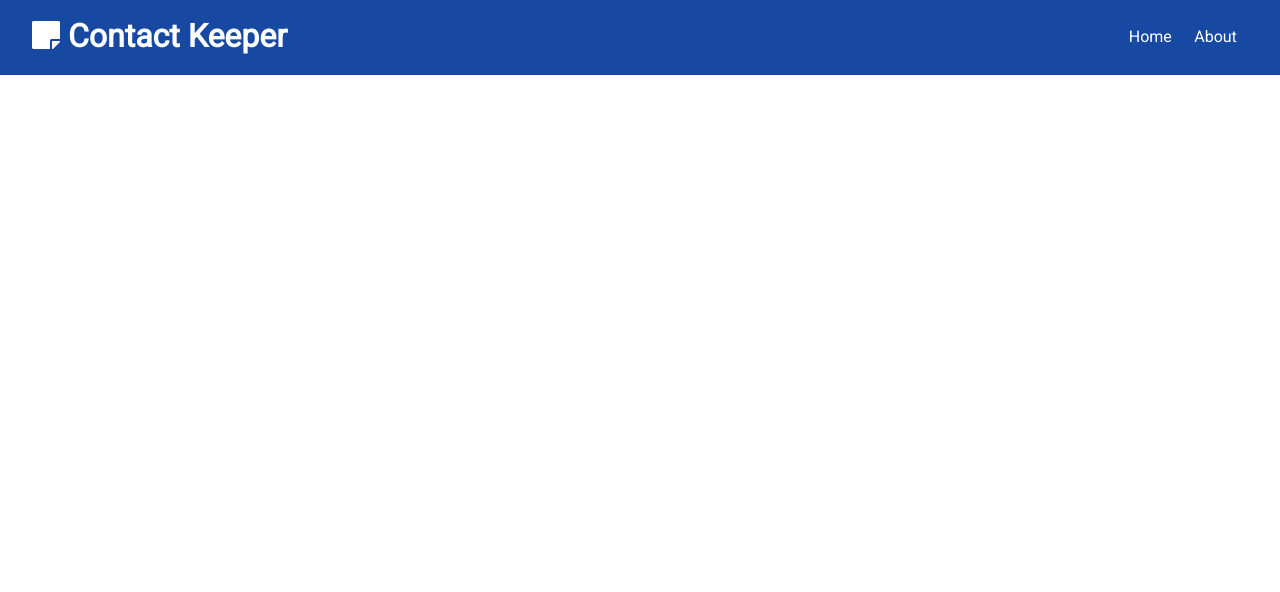
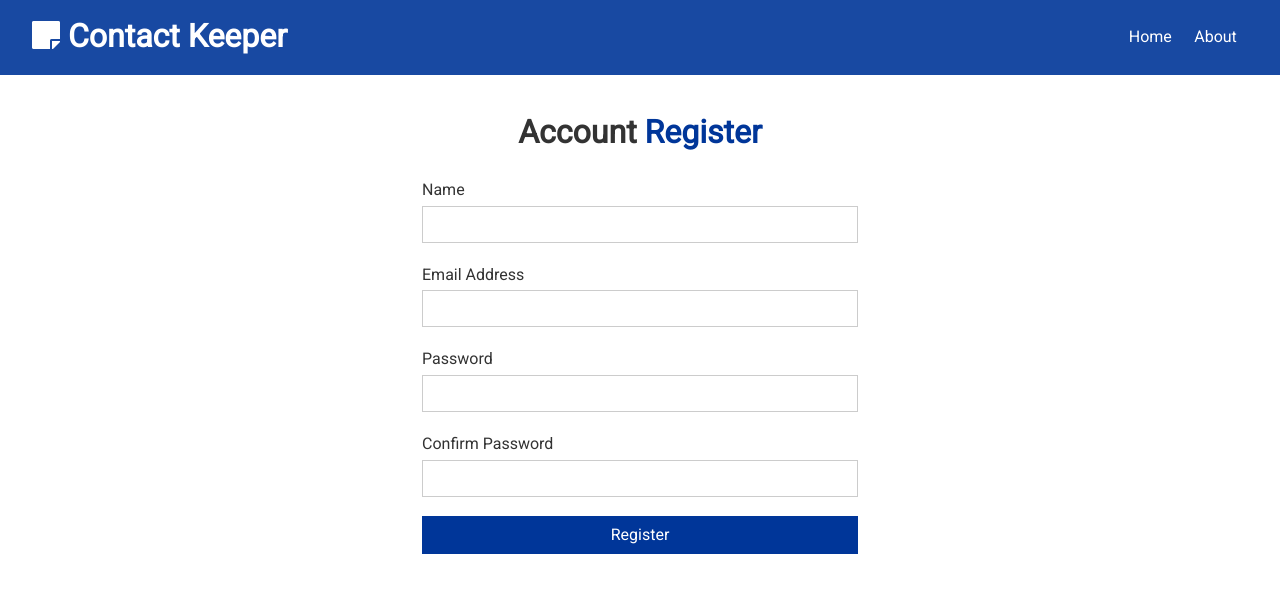
Before and after one commit to AF3204/contactKeeperAfd, a React (Create React App) app in the folder client/: page /register in a window 1280 px wide. Shown: the top 592 px of the page. Built offline with nearby package versions, Linux system fonts and the light colour scheme.

Commit message:
ADDED: Alert Context Part 1

```diff
--- a/client/src/App.js
+++ b/client/src/App.js
@@ -11,6 +11,12 @@
 // Auth
 import AuthState from './context/auth/AuthState';
 
+// Reverted on this day=> 20210823: AlertState
+import AlertState from './context/alert/AlertState'
+import Alerts from './components/layout/Alerts.js'
+import Login from './components/auth/Login';
+import Register from './components/auth/Register';
+
 const App=()=>{
   /**
    * 20210816 - Added the Auth
@@ -18,16 +24,21 @@
   return (
     <AuthState>
       <ContactState>
+      <AlertState>
         <Router>
           <Fragment>
             <Navbar/>
           </Fragment>
+          <Alerts/>
           <Switch>
             <Route exact path='/' component={Home}/>
             <Route exact path='/about' component={About}/>
+            <Route exact path='/login' component={Login} />
+            <Route exact path='/register' component={Register} />
           </Switch>
 
         </Router>
+      </AlertState>
       </ContactState>
     </AuthState>
 
--- /dev/null
+++ b/client/src/components/auth/Login.js
@@ -0,0 +1,83 @@
+import React, { useState, useContext, useEffect } from 'react';
+import AuthContext from '../../context/auth/authContext';
+import AlertContext from '../../context/alert/alertContext';
+
+const Login = props => {
+  const alertContext = useContext(AlertContext);
+  const authContext = useContext(AuthContext);
+
+  const { setAlert } = alertContext;
+  const { login, error, clearErrors, isAuthenticated } = authContext;
+
+//   useEffect(() => {
+//     if (isAuthenticated) {
+//       props.history.push('/');
+//     }
+
+//     if (error === 'Invalid Credentials') {
+//       setAlert(error, 'danger');
+//       clearErrors();
+//     }
+//     // eslint-disable-next-line
+//   }, [error, isAuthenticated, props.history]);
+
+  const [user, setUser] = useState({
+    email: '',
+    password: ''
+  });
+
+  const { email, password } = user;
+
+  const onChange = e => setUser({ ...user, [e.target.name]: e.target.value });
+
+  const onSubmit = e => {
+    e.preventDefault();
+    if (email === '' || password === '') {
+      setAlert('Please fill in all fields', 'danger');
+    } else {
+      login({
+        email,
+        password
+      });
+    }
+  };
+
+  return (
+    <div className='form-container'>
+      <h1>
+        Account <span className='text-primary'>Login</span>
+      </h1>
+      <form onSubmit={onSubmit}>
+        <div className='form-group'>
+          <label htmlFor='email'>Email Address</label>
+          <input
+            id='email'
+            type='email'
+            name='email'
+            value={email}
+            onChange={onChange}
+            required
+          />
+        </div>
+        <div className='form-group'>
+          <label htmlFor='password'>Password</label>
+          <input
+            id='password'
+            type='password'
+            name='password'
+            value={password}
+            onChange={onChange}
+            required
+          />
+        </div>
+        <input
+          type='submit'
+          value='Login'
+          className='btn btn-primary btn-block'
+        />
+      </form>
+    </div>
+  );
+};
+
+export default Login;
--- /dev/null
+++ b/client/src/components/auth/Register.js
@@ -0,0 +1,91 @@
+import React, {useState, useContext} from 'react'
+import AlertContext from '../../context/alert/alertContext';
+
+const Register = props => {
+    const alertContext = useContext(AlertContext);
+
+    const { setAlert } = alertContext;
+
+    const [user, setUser] = useState({
+      name: '',
+      email: '',
+      password: '',
+      password2: ''
+    });
+
+    const { name, email, password, password2 } = user;
+
+    const onChange = e => setUser({ ...user, [e.target.name]: e.target.value });
+
+    const onSubmit = e => {
+      e.preventDefault();
+      if (name === '' || email === '' || password === '') {
+        setAlert('Please enter all fields', 'danger');
+      } else if (password !== password2) {
+        setAlert('Passwords do not match', 'danger');
+      }
+    };
+
+    return (
+      <div className='form-container'>
+        <h1>
+          Account <span className='text-primary'>Register</span>
+        </h1>
+        <form onSubmit={onSubmit}>
+          <div className='form-group'>
+            <label htmlFor='name'>Name</label>
+            <input
+              id='name'
+              type='text'
+              name='name'
+              value={name}
+              onChange={onChange}
+              required
+            />
+          </div>
+          <div className='form-group'>
+            <label htmlFor='email'>Email Address</label>
+            <input
+              id='email'
+              type='email'
+              name='email'
+              value={email}
+              onChange={onChange}
+              required
+            />
+          </div>
+          <div className='form-group'>
+            <label htmlFor='password'>Password</label>
+            <input
+              id='password'
+              type='password'
+              name='password'
+              value={password}
+              onChange={onChange}
+              required
+              minLength='6'
+            />
+          </div>
+          <div className='form-group'>
+            <label htmlFor='password2'>Confirm Password</label>
+            <input
+              id='password2'
+              type='password'
+              name='password2'
+              value={password2}
+              onChange={onChange}
+              required
+              minLength='6'
+            />
+          </div>
+          <input
+            type='submit'
+            value='Register'
+            className='btn btn-primary btn-block'
+          />
+        </form>
+      </div>
+    );
+  };
+
+export default Register
--- /dev/null
+++ b/client/src/components/layout/Alerts.js
@@ -0,0 +1,16 @@
+import React, {useContext} from 'react'
+import AlertContext from '../../context/alert/alertContext'
+
+const Alerts = () => {
+    const alertContext = useContext(AlertContext)
+    return (
+        alertContext.alerts.length>0
+            && alertContext.alerts.map(alert=>{
+                <div key={alert.id} className={`alert alert-${alert.type}`}>
+                    <i className='fas fa-info-circle'/>{alert.msg}
+                </div>
+            })
+    )
+}
+
+export default Alerts
--- /dev/null
+++ b/client/src/context/alert/AlertState.js
@@ -0,0 +1,34 @@
+import React, {useReducer} from 'react';
+import {v4 as uuidv4} from 'uuid';
+import AlertContext from './alertContext';
+import alertReducer from './alertReducer';
+import {SET_ALERT, REMOVE_ALERT} from '../types';
+
+const AlertState = props => {
+  const initialState = [];
+
+  const [state, dispatch] = useReducer(alertReducer, initialState);
+
+  // Set Alert
+  const setAlert = (msg, type, timeout = 5000) => {
+    const id = uuidv4();
+    dispatch({
+      type: SET_ALERT,
+      payload: {msg, type, id},
+    });
+
+    setTimeout(() => dispatch({type: REMOVE_ALERT, payload: id}), timeout);
+  };
+
+  return (
+    <AlertContext.Provider
+      value={{
+        alerts: state,
+        setAlert,
+      }}>
+      {props.children}
+    </AlertContext.Provider>
+  );
+};
+
+export default AlertState;
--- /dev/null
+++ b/client/src/context/alert/alertContext.js
@@ -0,0 +1,5 @@
+import { createContext } from 'react';
+
+const alertContext = createContext();
+
+export default alertContext;
--- /dev/null
+++ b/client/src/context/alert/alertReducer.js
@@ -0,0 +1,12 @@
+import { SET_ALERT, REMOVE_ALERT } from '../types';
+
+export default (state, action) => {
+  switch (action.type) {
+    case SET_ALERT:
+      return [...state, action.payload];
+    case REMOVE_ALERT:
+      return state.filter(alert => alert.id !== action.payload);
+    default:
+      return state;
+  }
+};
```
Lines whose indentation alone changed are shown as unchanged.
